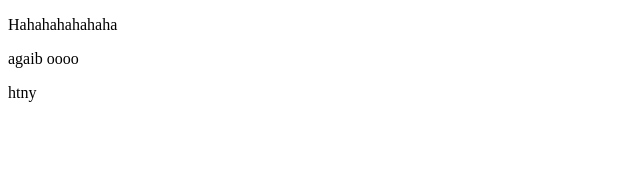
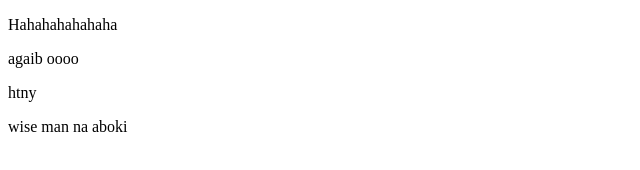
Before and after one commit to Code-Lucius/emeka-repo, a plain HTML site: page index.html in a window 1280 px wide. Shown: the whole page, without its empty margins (0-640 px from the left). Drawn offline with Linux system fonts and the light colour scheme.

Commit message:
Update index.html

```diff
--- a/index.html
+++ b/index.html
@@ -9,6 +9,7 @@
 	<p>Hahahahahahaha</p>
 	<p>agaib oooo</p>
 	<p>htny</p>
+	<p>wise man na aboki</p>
 
 </body>
 </html>
```
